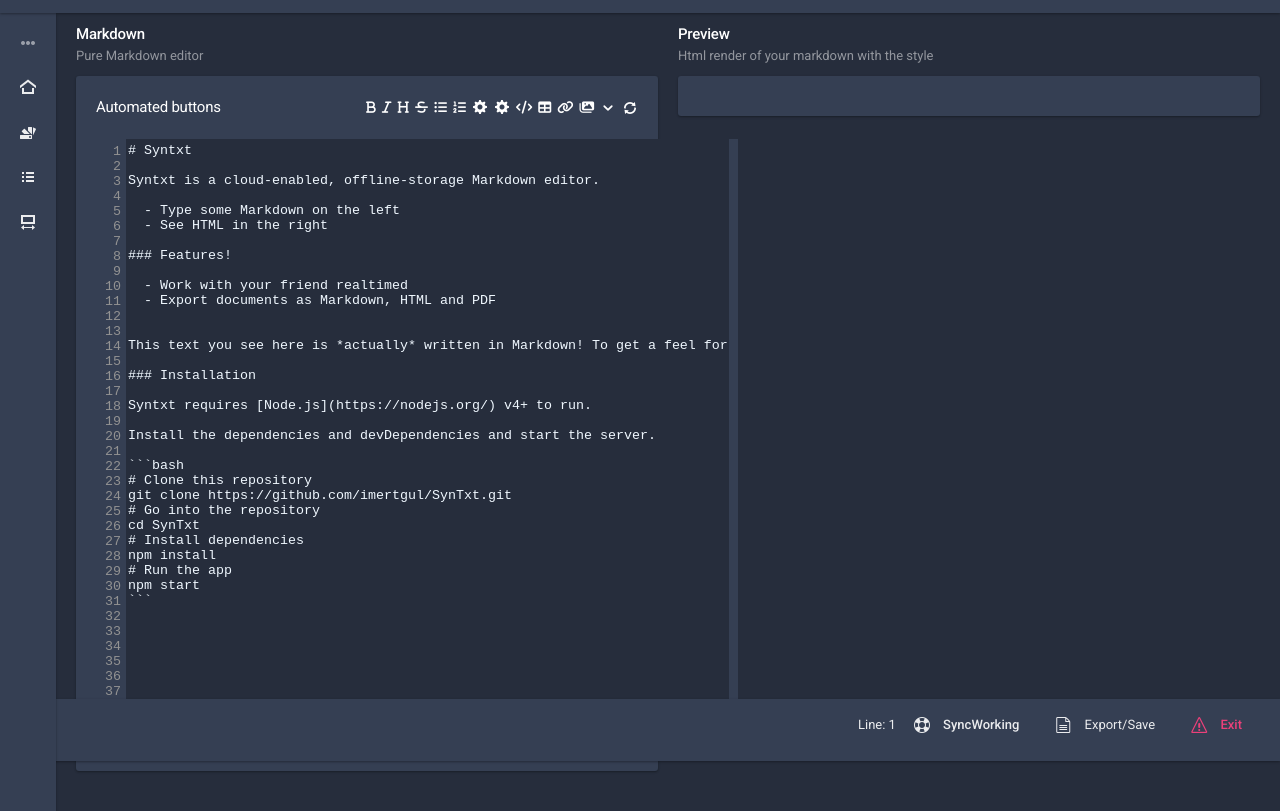
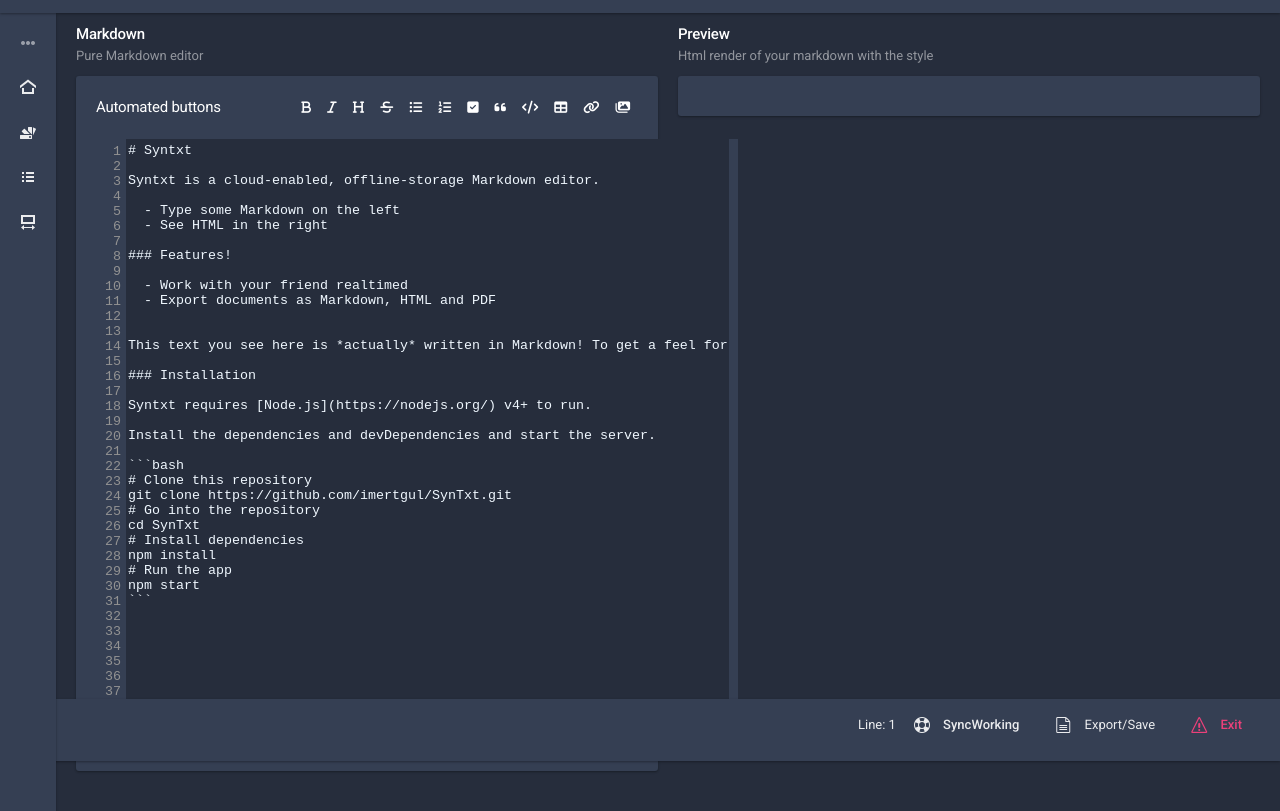
Before and after one commit to imertgul/SynTxt, an Electron app: page pages/new_ui.html in a window 1280 px wide. Shown: the part 39-850 px from the top of the page. Drawn offline with nearby package versions, Linux system fonts and the light colour scheme; no server answers.

Commit message:
Button margins, focus, .env loading exception

```diff
--- a/css/style.css
+++ b/css/style.css
@@ -5,6 +5,11 @@
  */
 body {
   overflow-x: hidden;
+}
+
+.editor-btn {
+  margin-left: 8px !important;
+  margin-right: 8px !important;
 }
 
 #sidebar-wrapper {
--- a/pages/new_ui.html
+++ b/pages/new_ui.html
@@ -233,21 +233,21 @@
 								<div class="header-elements">
 									<div class="list-icons">
 
-										<a href="#" id="bold" class="text-white"><i class="fas fa-bold"></i></a>
-										<a href="#" id="italic" class="text-white"><i class="fas fa-italic"></i></a>
-										<a href="#" id="heading" class="text-white"><i class="fas fa-heading"></i></a>
-										<a href="#" id="sThrough" class="text-white"><i class="fas fa-strikethrough"></i></a>
-										<a href="#" id="uList" class="text-white"><i class="fas fa-list-ul"></i></a>
-										<a href="#" id="oList" class="text-white"><i class="fas fa-list-ol"></i></a>
-										<a href="#" id="cList" class="text-white"><i class="icon-gear"></i></a>
-										<a href="#" id="bQuote" class="text-white"><i class="icon-gear"></i></a>
-										<a href="#" id="code" class="text-white"><i class="fas fa-code"></i></a>
-										<a href="#" id="table" class="text-white"><i class="fas fa-table"></i></a>
-										<a href="#" id="link" class="text-white"><i class="fas fa-link"></i></a>
-										<a href="#" id="img" class="text-white"><i class="fas fa-images"></i></a>
+										<a href="#" id="bold" class="text-white editor-btn" data-toggle="tooltip" title="Bold (CTRL + Shift + B)"><i class="fas fa-bold"></i></a>
+										<a href="#" id="italic" class="text-white editor-btn" data-toggle="tooltip" title="Italic (CTRL + Shift + I)"><i class="fas fa-italic"></i></a>
+										<a href="#" id="heading" class="text-white editor-btn" data-toggle="tooltip" title="Heading (CTRL + Shift + H)"><i class="fas fa-heading"></i></a>
+										<a href="#" id="sThrough" class="text-white editor-btn" data-toggle="tooltip" title="Strikethrough (CTRL + Shift + S)"><i class="fas fa-strikethrough"></i></a>
+										<a href="#" id="uList" class="text-white editor-btn" data-toggle="tooltip" title="Unordered List (CTRL + Shift + U)"><i class="fas fa-list-ul"></i></a>
+										<a href="#" id="oList" class="text-white editor-btn" data-toggle="tooltip" title="Ordered List (CTRL + Shift + O)"><i class="fas fa-list-ol"></i></a>
+										<a href="#" id="cList" class="text-white editor-btn" data-toggle="tooltip" title="Checklist (CTRL + Shift + C)"><i class="fas fa-check-square"></i></a>
+										<a href="#" id="bQuote" class="text-white editor-btn" data-toggle="tooltip" title="Blockquote (CTRL + Shift + Q)"><i class="fas fa-quote-left"></i></a>
+										<a href="#" id="code" class="text-white editor-btn" data-toggle="tooltip" title="Code (CTRL + Shift + K)"><i class="fas fa-code"></i></a>
+										<a href="#" id="table" class="text-white editor-btn" data-toggle="tooltip" title="Table (CTRL + Shift + T)"><i class="fas fa-table"></i></a>
+										<a href="#" id="link" class="text-white editor-btn" data-toggle="tooltip" title="Link (CTRL + Shift + L)"><i class="fas fa-link"></i></a>
+										<a href="#" id="img" class="text-white editor-btn" data-toggle="tooltip" title="Image (CTRL + Shift + G)"><i class="fas fa-images"></i></a>
 
-										<a class="list-icons-item" data-action="collapse"></a>
-										<a class="list-icons-item" data-action="reload"></a>
+										<!-- <a class="list-icons-item" data-action="collapse"></a> -->
+										<!-- <a class="list-icons-item" data-action="reload"></a> -->
 										<!-- <a class="list-icons-item" data-action="remove"></a> -->
 									</div>
 								</div>
```
Also changed, not shown: main.js (+13 -3 lines).
